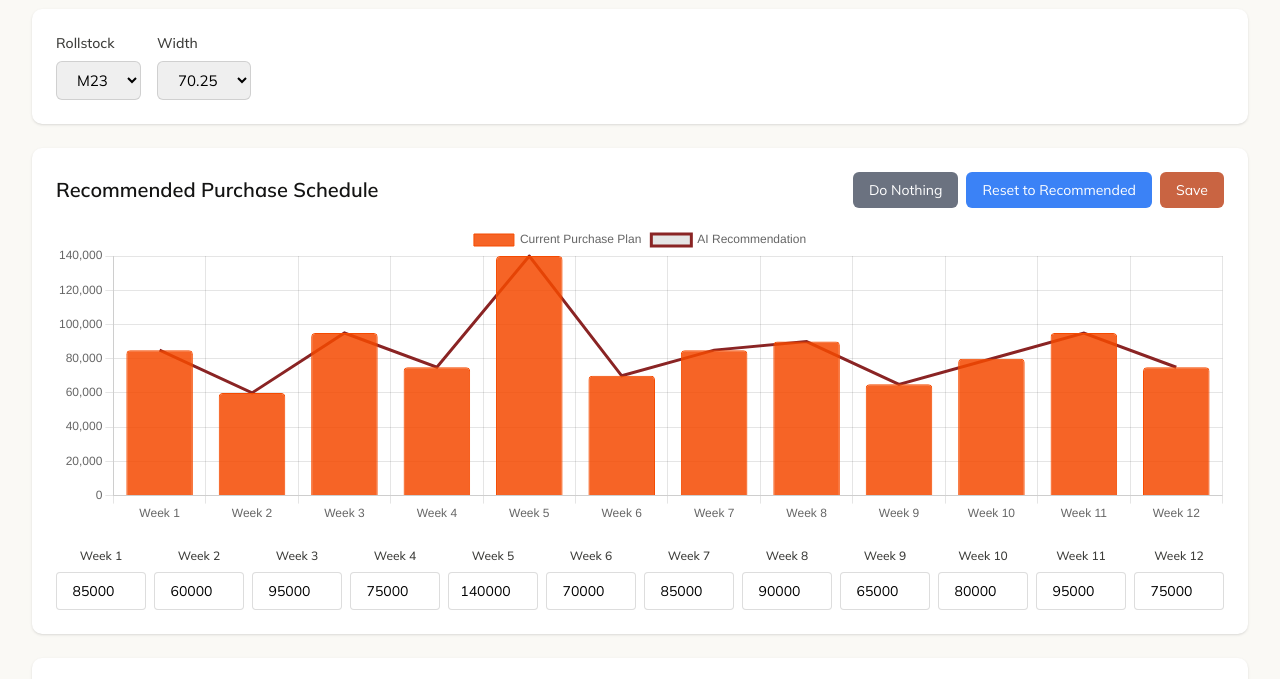
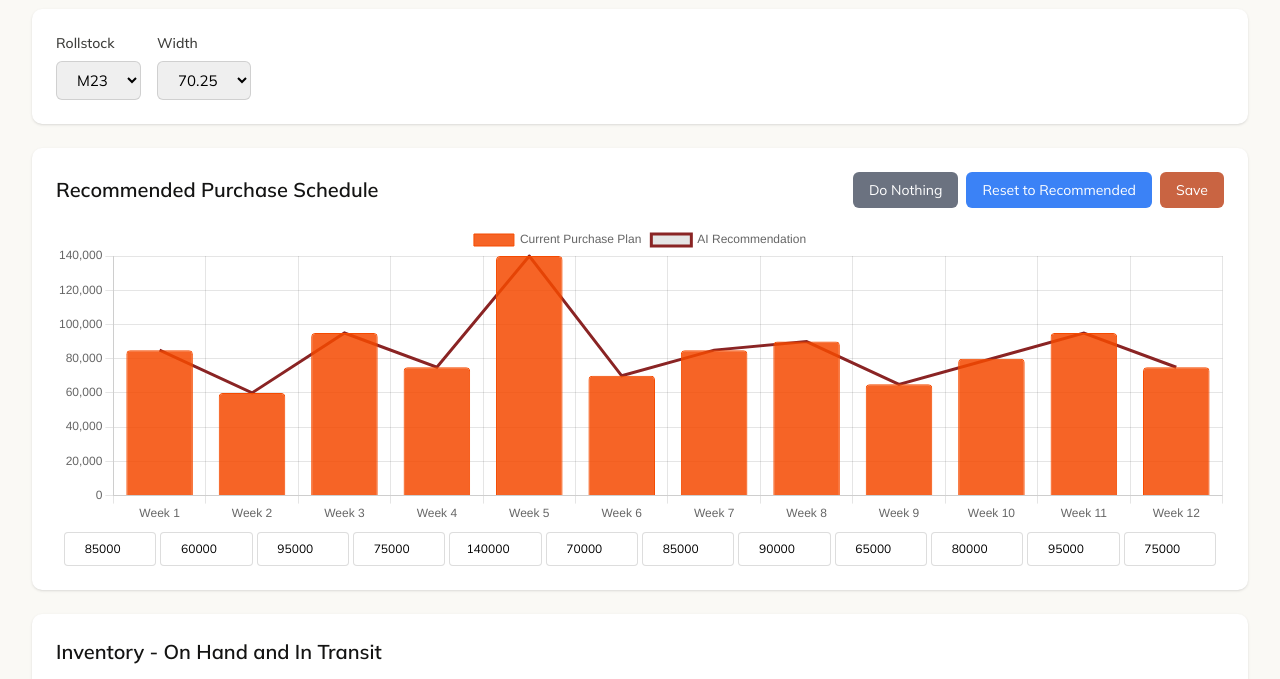
Before and after one commit to jeremy-omni/psc-demo, a plain HTML site: page index.html in a window 1280 px wide. Shown: the part 91-770 px from the top of the page. Drawn offline with nearby package versions, Linux system fonts and the light colour scheme; a web font is replaced by a local one.

Commit message:
Fix input alignment with chart bars
- Remove duplicate week labels (already on chart)
- Add horizontal padding to match chart spacing
- Reduce gap between inputs
- Bring inputs closer to chart

```diff
--- a/index.html
+++ b/index.html
@@ -361,17 +361,16 @@
                             )
                         ),
                         h(ChartComponent, { type: 'bar', data: purchaseChartData }),
-                        h('div', { className: 'mt-6' },
-                            h('div', { className: 'grid grid-cols-12 gap-2' },
+                        h('div', { className: 'mt-2', style: { paddingLeft: '8px', paddingRight: '8px' } },
+                            h('div', { className: 'grid grid-cols-12 gap-1' },
                                 purchaseData.map(item =>
-                                    h('div', { key: item.week, className: 'flex flex-col' },
-                                        h('div', { className: 'text-center text-xs font-medium text-text-200 mb-2' }, `Week ${item.week}`),
+                                    h('div', { key: item.week, className: 'flex justify-center' },
                                         h('input', {
                                             type: 'number',
                                             value: item.currentQty,
                                             onChange: (e) => handleQuantityChange(item.week, parseInt(e.target.value) || 0),
                                             step: '1000',
-                                            className: 'w-full px-2 py-2 border border-border-100 rounded text-center text-sm focus:ring-2 focus:ring-accent-100 focus:border-accent-100'
+                                            className: 'w-full px-1 py-2 border border-border-100 rounded text-center text-xs focus:ring-2 focus:ring-accent-100 focus:border-accent-100'
                                         })
                                     )
                                 )
```
